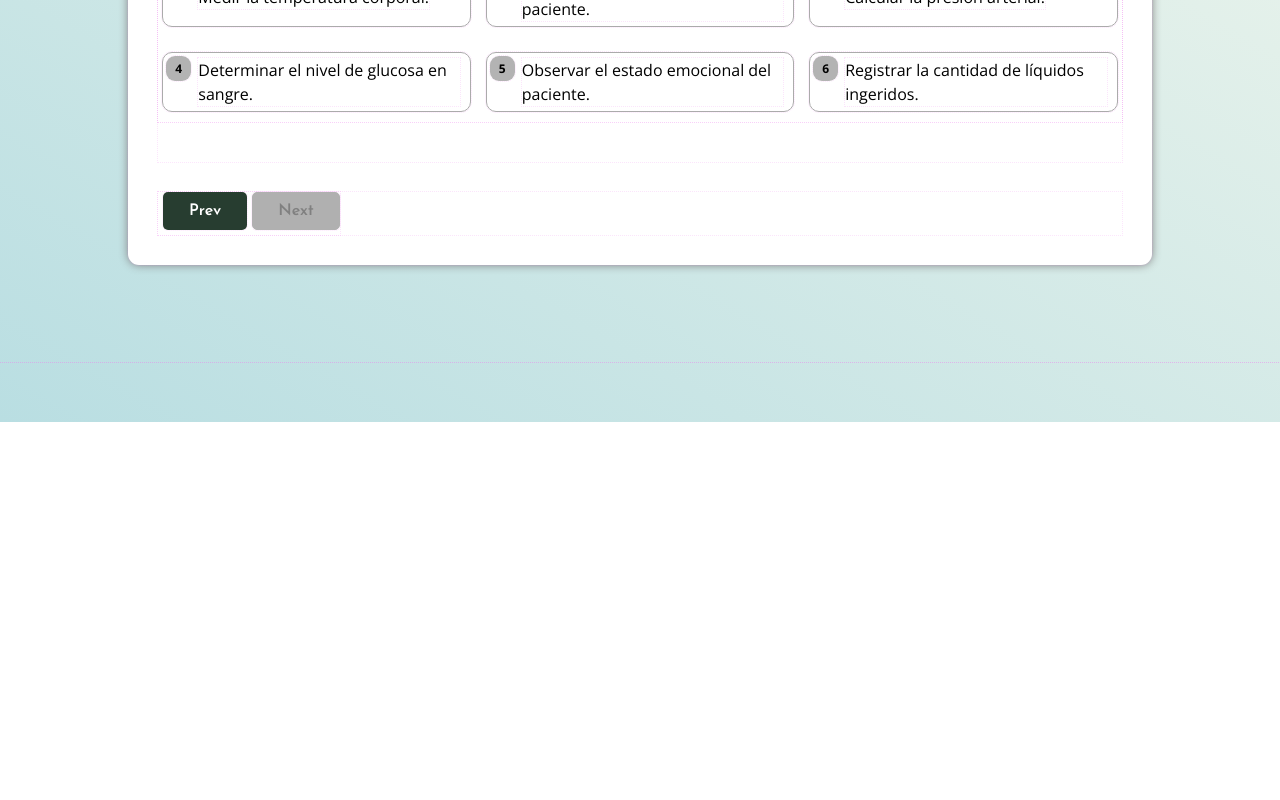
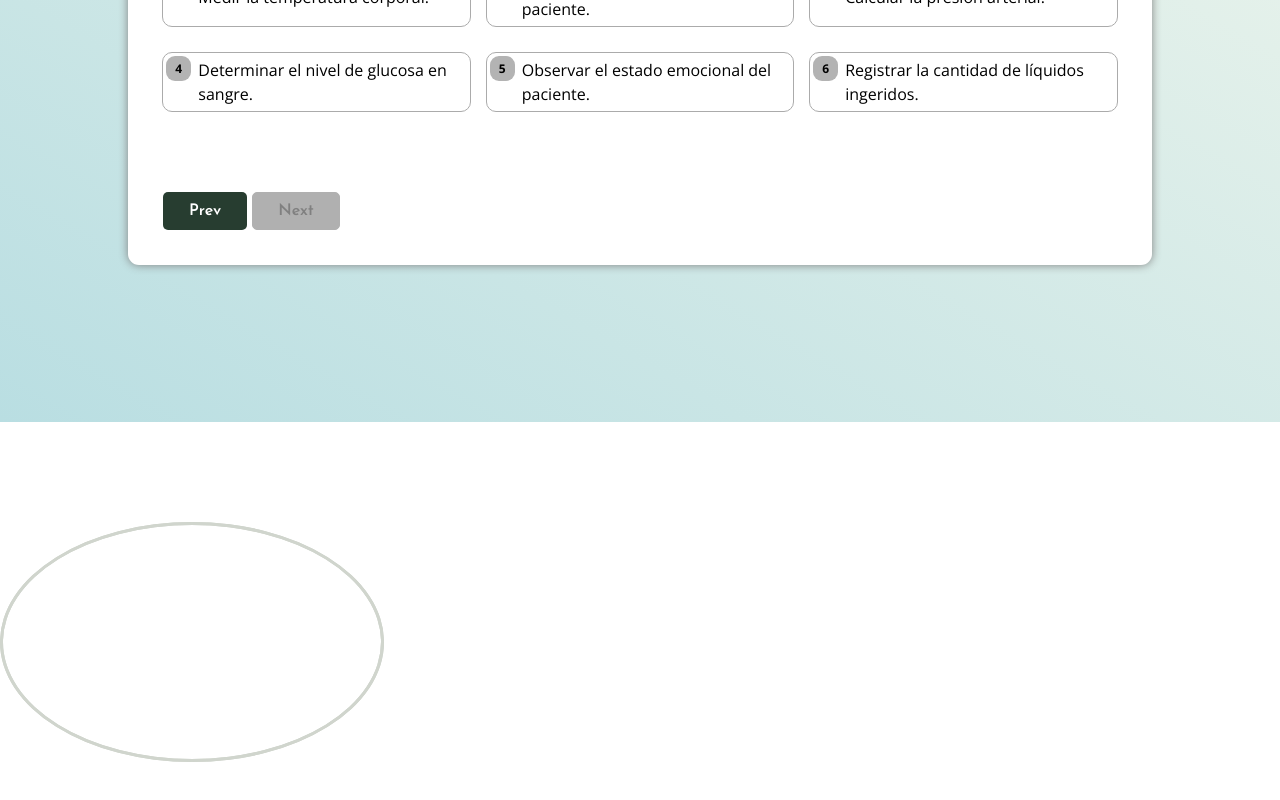
Before and after one commit to sergal-developer/exam-tests, an Angular app: page / in a window 1280 px wide. Shown: the part 378-1178 px from the top of the page. Before the commit the page ends 800 px from the top, so only its background shows below. Built offline with nearby package versions, Linux system fonts and the light colour scheme.

Commit message:
update backgrooudn

```diff
--- a/src/app/pages/main/main.html
+++ b/src/app/pages/main/main.html
@@ -14,5 +14,11 @@
     <div class="row">
         <quiz-component></quiz-component>
     </div>
+
+
     <!-- <splash *ngIf="screen === 'splash'"></splash> -->
+    <div class="interactive-bg">
+        <div class="circle-bg one"></div>
+        <div class="circle-bg one"></div>
+    </div>
 </div>
--- a/src/resources/theme/layouts.scss
+++ b/src/resources/theme/layouts.scss
@@ -73,6 +73,25 @@ body {
             margin-left: auto;
         }
     }
+
+    .interactive-bg {
+        width: 100vw;
+        height: 100vh;
+        position: relative;
+        left: 0;
+        top: 0;
+
+        .circle-bg {
+            position: absolute;
+            width: 30%;
+            height: 30%;
+            left: 0;
+            top: 20%;
+            border: 3px solid #D0D5CD;
+            border-radius: 50%;
+        }
+    }
+
 
 }
 
@@ -190,10 +209,6 @@ body {
     }
 }
 
-
-
-
-
-* * {
+.debugger * * {
     outline: 1px dotted rgba(238, 130, 238, 0.2);
 }
```
Also changed, not shown: src/app/pages/main/components/quiz/quiz.html (line endings or trailing spaces).
